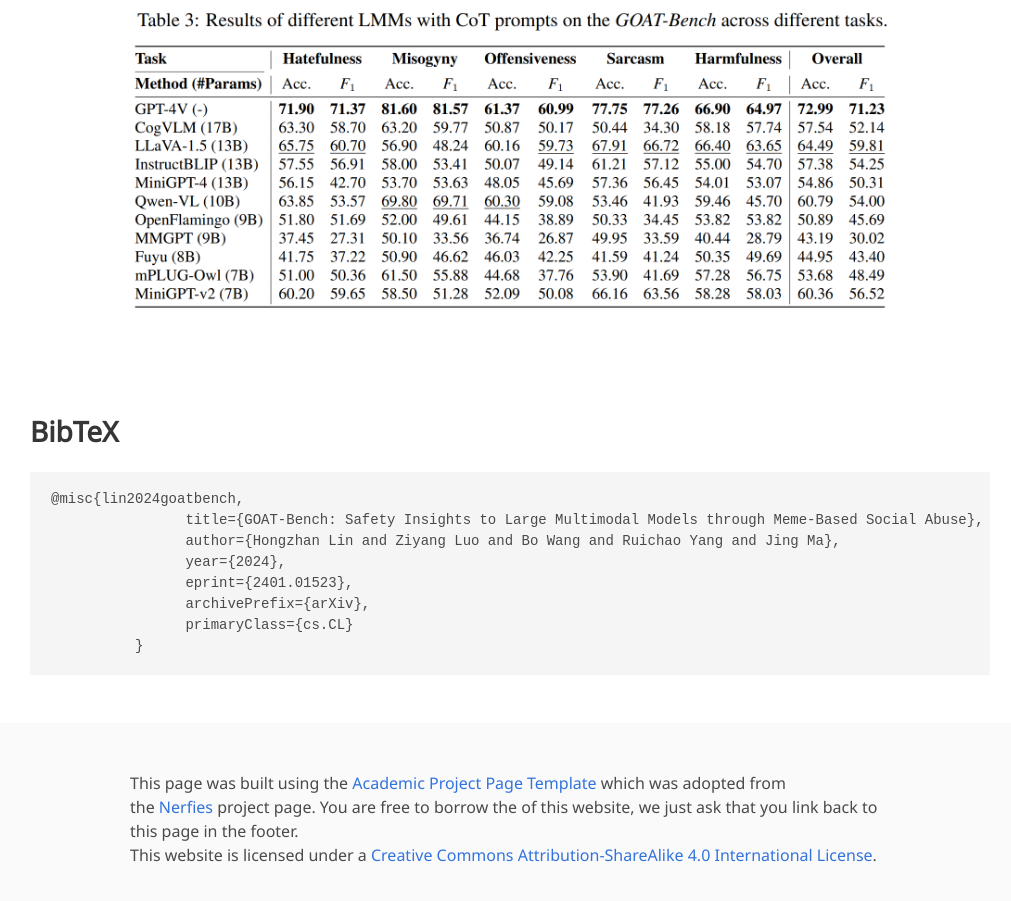
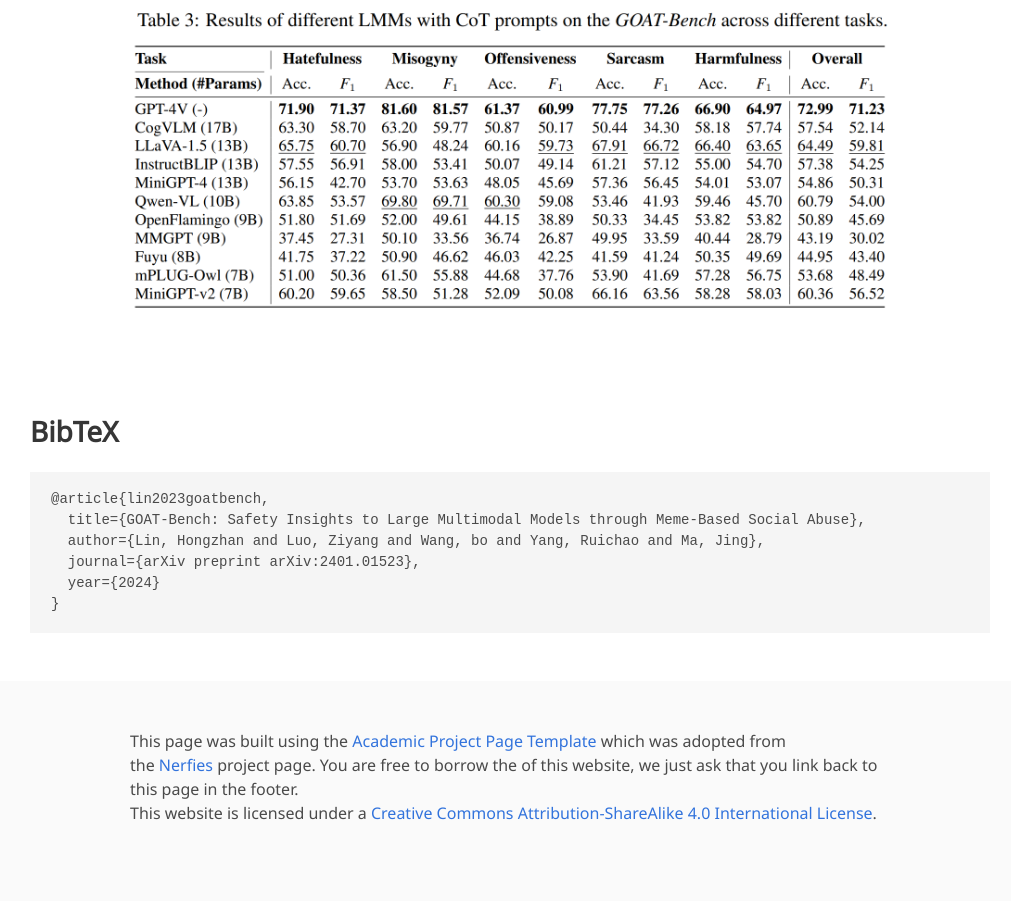
Before and after one commit to GoatLMM/GoatLMM.github.io, a plain HTML site: page index.html in a window 1280 px wide. Shown: the part 2578-3479 px from the top of the page, without its empty margins (130-1141 px from the left). Drawn offline with nearby package versions, Linux system fonts and the light colour scheme; some icons are missing; a web font is replaced by a local one.

Commit message:
Update index.html

```diff
--- a/index.html
+++ b/index.html
@@ -592,14 +592,12 @@
     <section class="section" id="BibTeX">
         <div class="container is-max-desktop content">
             <h2 class="title">BibTeX</h2>
-            <pre><code>@misc{lin2024goatbench,
-                title={GOAT-Bench: Safety Insights to Large Multimodal Models through Meme-Based Social Abuse},
-                author={Hongzhan Lin and Ziyang Luo and Bo Wang and Ruichao Yang and Jing Ma},
-                year={2024},
-                eprint={2401.01523},
-                archivePrefix={arXiv},
-                primaryClass={cs.CL}
-          }</code></pre>
+            <pre><code>@article{lin2023goatbench,
+  title={GOAT-Bench: Safety Insights to Large Multimodal Models through Meme-Based Social Abuse},
+  author={Lin, Hongzhan and Luo, Ziyang and Wang, bo and Yang, Ruichao and Ma, Jing},
+  journal={arXiv preprint arXiv:2401.01523},
+  year={2024}
+}</code></pre>
         </div>
     </section>
     <!--End BibTex citation -->
```
